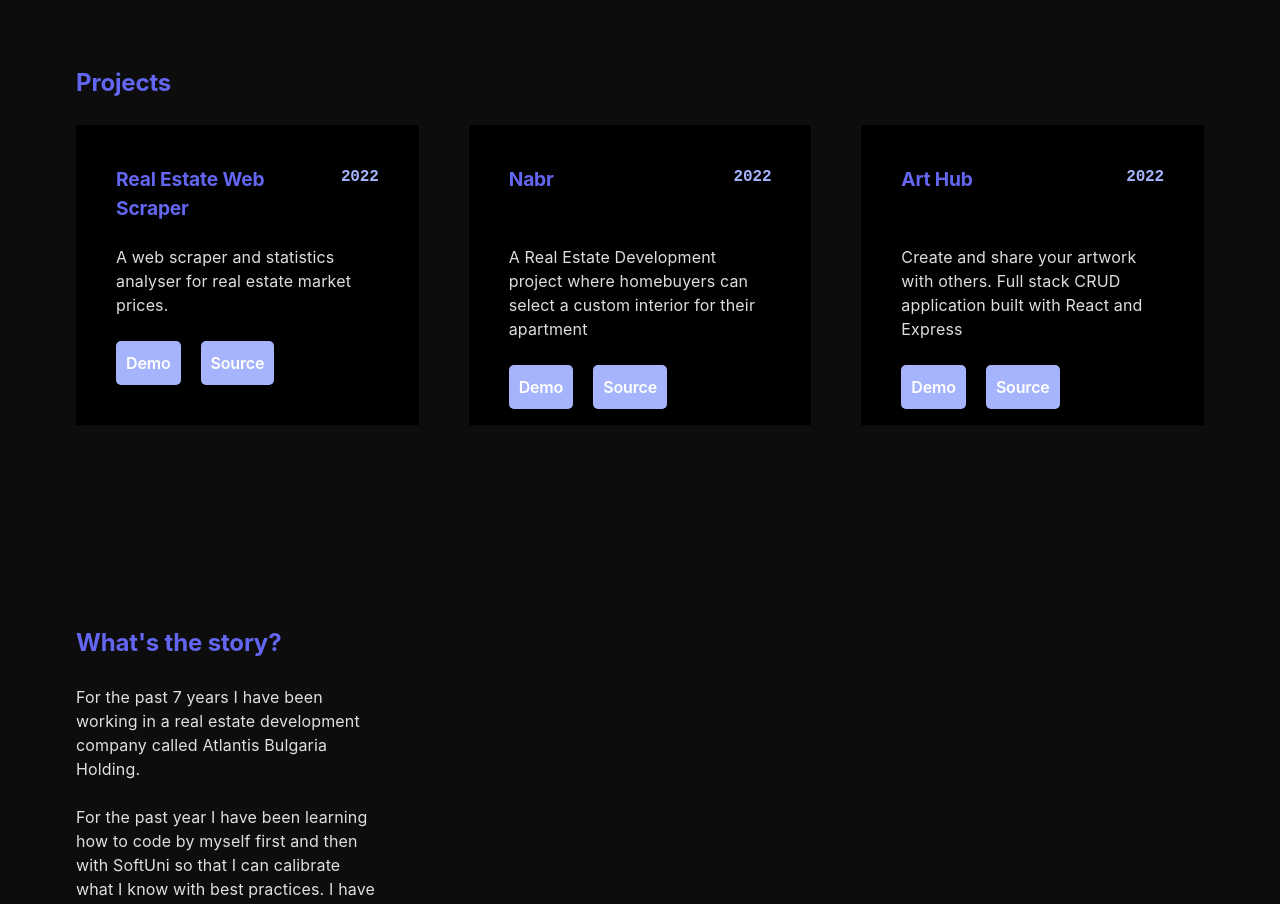
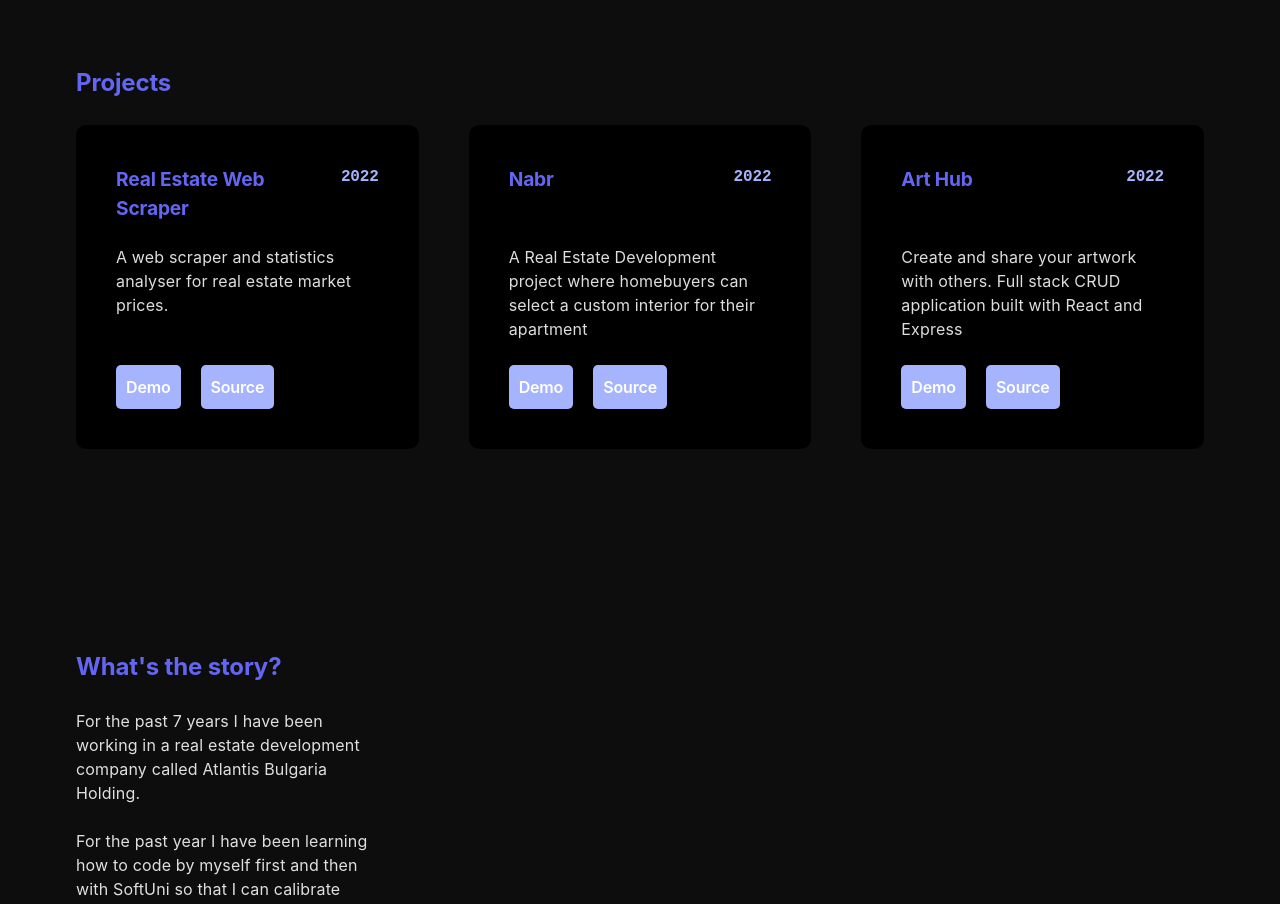
Before and after one commit to GeorgiNedyalkov/georginedyalkov.com, a React (Vite) app: page / in a window 1280 px wide. Shown: the part 1260-2164 px from the top of the page. Built offline with nearby package versions, Linux system fonts and the light colour scheme.

Commit message:
Fix projects interactive design and styling

```diff
--- a/src/components/Projects/Project/Project.css
+++ b/src/components/Projects/Project/Project.css
@@ -1,7 +1,8 @@
 .project {
     max-width: 400px;
-    height: 300px;
+    min-width: 300px;
     padding: 40px;
+    border-radius: var(--radius);
     background-color: var(--background--projects)
 }
 
@@ -17,22 +18,15 @@
     font-size: 1.2rem;
 }
 
+.project__description {
+    height: 120px;
+}
+
 .project__date {
     font-family: monospace;
     font-size: 1rem;
     font-weight: 700;
     color: var(--primary-indigo-300);
-}
-
-.project__image_container {
-    height: 250px;
-    margin-bottom: 20px;
-}
-
-.project__image {
-    object-fit: cover;
-    width: 100%;
-    height: 100%;
 }
 
 .project__links {
--- a/src/components/Projects/Project/Project.jsx
+++ b/src/components/Projects/Project/Project.jsx
@@ -1,15 +1,12 @@
 import "./Project.css";
 
-const Project = ({ name, description, date, demo, code, imageUrl }) => {
+const Project = ({ name, description, date, demo, code }) => {
   return (
     <article className="project">
       <div className="project__top">
         <h4 className="project__name">{name}</h4>
         <time className="project__date">{date}</time>
       </div>
-      {/* <div className="project__image_container">
-        <img className="project__image" src={imageUrl} alt={imageUrl} />
-      </div> */}
       <p className="project__description">{description}</p>
       <ul className="project__links">
         <li className="project__link">
```
